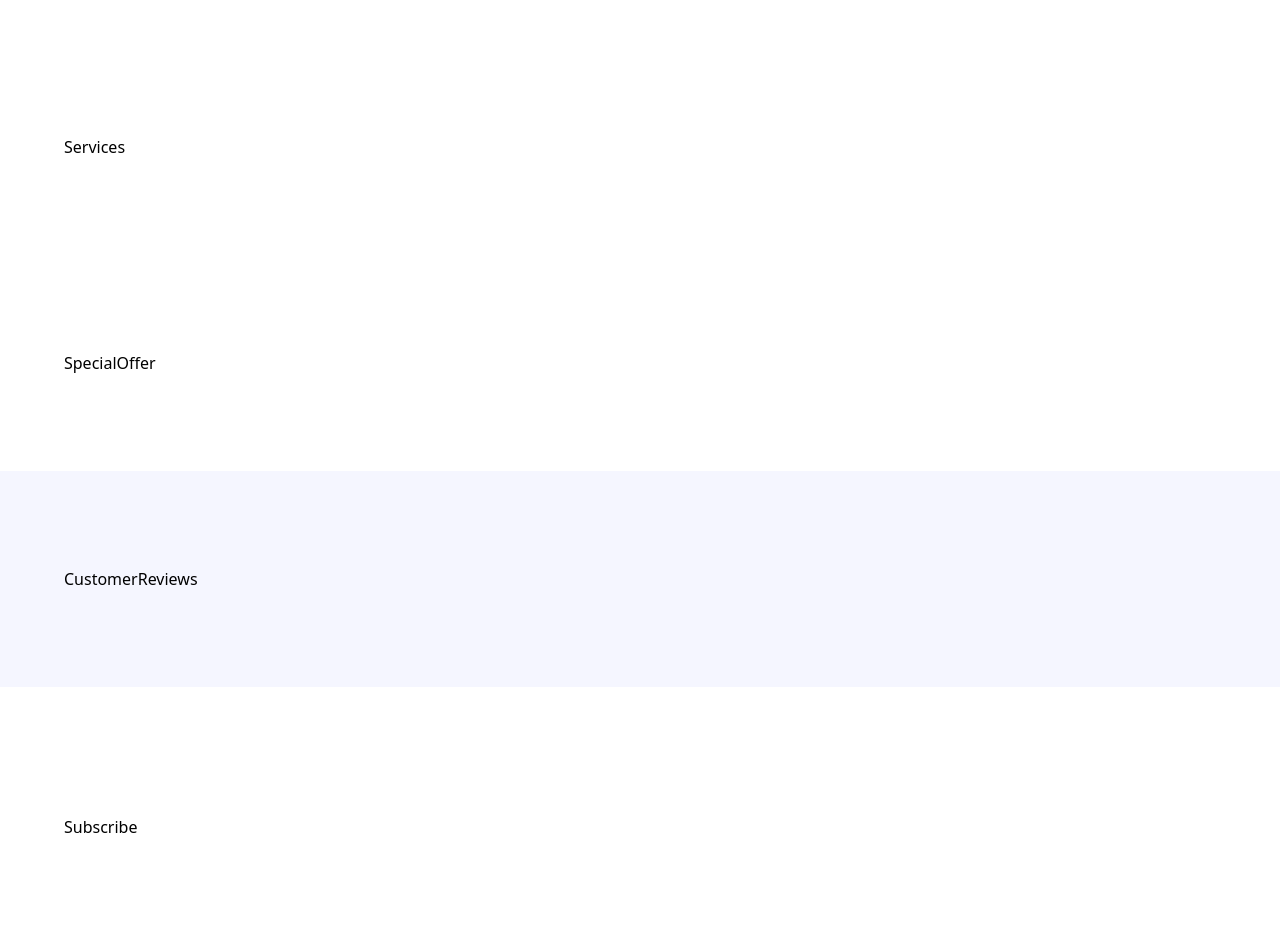
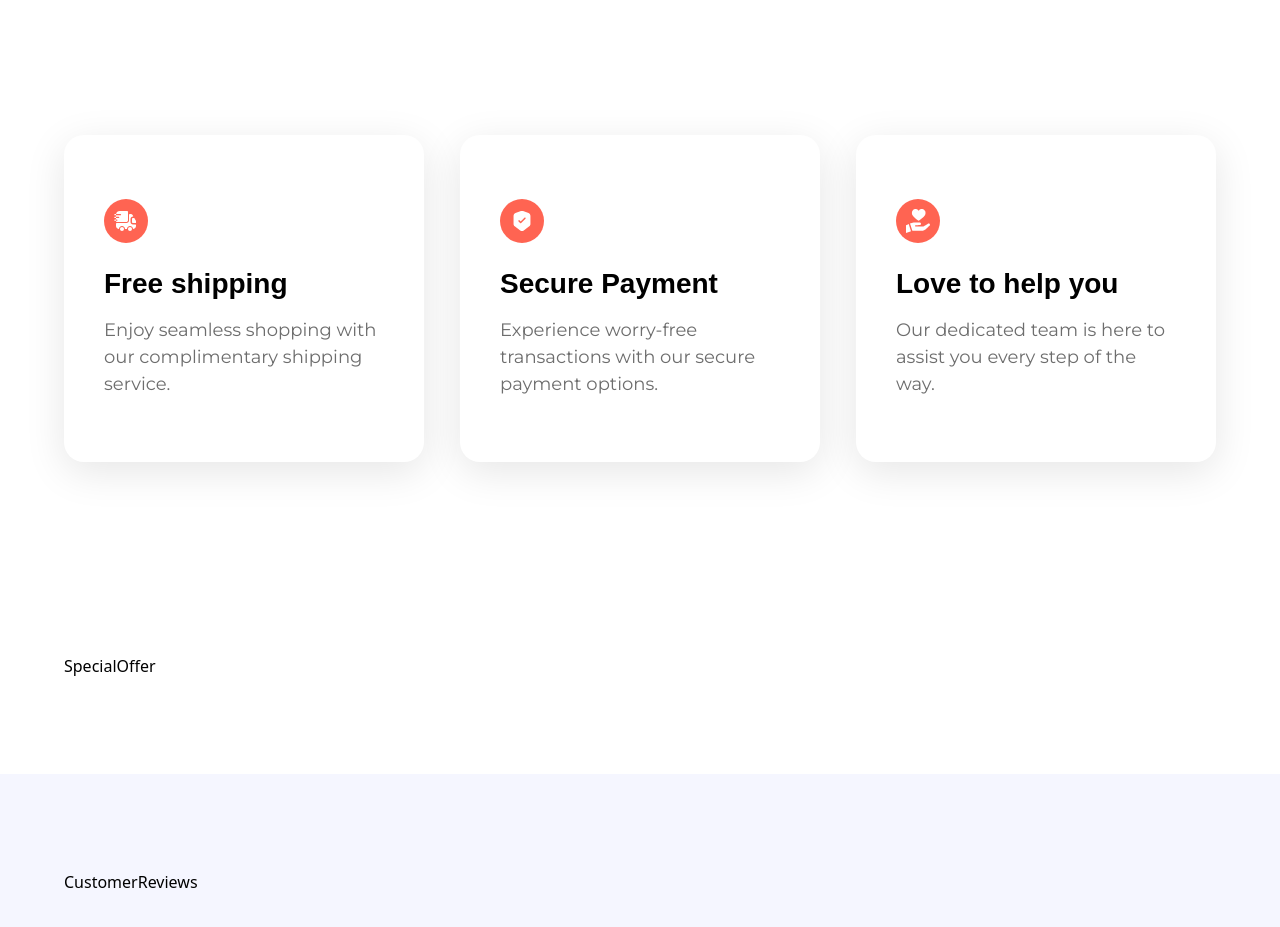
Before and after one commit to Arungautam11/Nike-Website, a React (Vite) app: page / in a window 1280 px wide. Shown: the part 2380-3307 px from the top of the page. Built offline with nearby package versions, Linux system fonts and the light colour scheme; a web font is replaced by a local one.

Commit message:
add new Services section

```diff
--- a/src/sections/Services.jsx
+++ b/src/sections/Services.jsx
@@ -1,6 +1,13 @@
+import { services } from "../constants";
+import ServiceCard from "../components/ServiceCard";
+
 const Services = () => {
   return (
-    <div>Services</div>
+    <section className='max-container flex justify-center flex-wrap gap-9'>
+      {services.map((service) => (
+        <ServiceCard key={service.label} {...service} />
+      ))}
+    </section>
   )
 }
 
```
